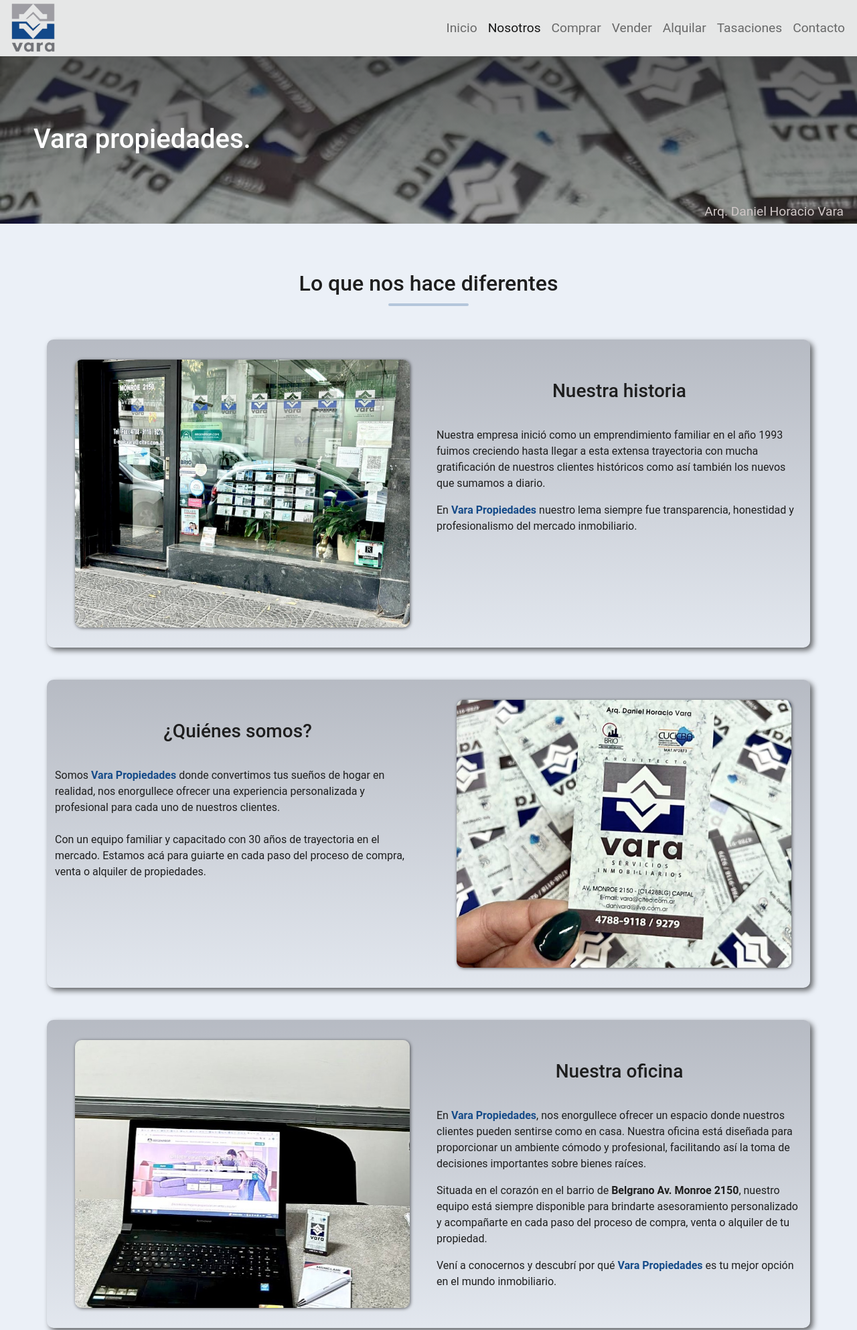
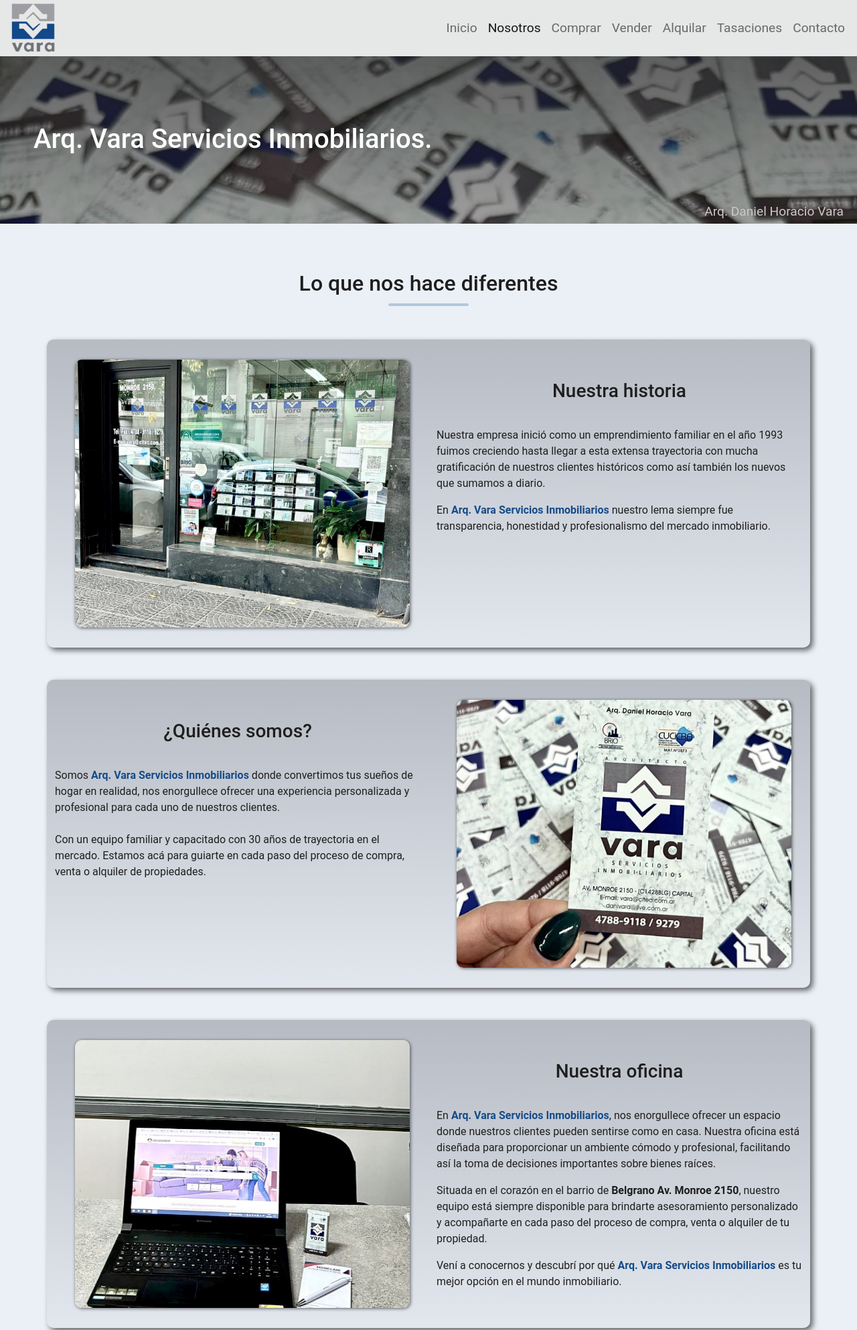
Before and after one commit to valen-gud/varaPropiedades, a website: page pages/nosotros.html in a window 1280 px wide. Shown: the top 1986 px of the page at 67% size. Drawn offline with Linux system fonts and the light colour scheme.

Commit message:
cambios 19-06

```diff
--- a/pages/nosotros.html
+++ b/pages/nosotros.html
@@ -49,7 +49,7 @@
         <main>
             <section class="seccionTituloh1">
               <div>
-                <h1 class="tituloH1">Vara propiedades.</h1>
+                <h1 class="tituloH1">Arq. Vara Servicios Inmobiliarios.</h1>
                 <p class="parrafoSeccionTitulo">Arq. Daniel Horacio Vara</p>
               </div>
             </section>
@@ -67,13 +67,13 @@
                  <div class="col-12 col-md-6">
                   <h3 class="tituloH3">Nuestra historia</h3>
                   <p>Nuestra empresa inició como un emprendimiento familiar en el año 1993 fuimos creciendo hasta llegar a esta extensa trayectoria con mucha gratificación de nuestros clientes históricos como así también los nuevos que sumamos a diario. </p>
-                    <p>En <span class="negrita">Vara Propiedades</span> nuestro lema siempre fue transparencia, honestidad y profesionalismo del mercado inmobiliario.</p>
+                    <p>En <span class="negrita">Arq. Vara Servicios Inmobiliarios</span> nuestro lema siempre fue transparencia, honestidad y profesionalismo del mercado inmobiliario.</p>
                 </div>
               </div>
               <div class="row align-items-start mt-5 divNosotros">
                 <div class="col-12 col-md-6">
                   <h3 class="tituloH3">¿Quiénes somos?</h3>
-                  <p>Somos <span class="negrita">Vara Propiedades</span> donde convertimos tus sueños de hogar en realidad, nos enorgullece ofrecer una experiencia personalizada y profesional para cada uno de nuestros clientes. <br><br> Con un equipo familiar y capacitado con 30 años de trayectoria en el mercado. Estamos acá para guiarte en cada paso del proceso de compra, venta o alquiler de propiedades.</p>
+                  <p>Somos <span class="negrita">Arq. Vara Servicios Inmobiliarios</span> donde convertimos tus sueños de hogar en realidad, nos enorgullece ofrecer una experiencia personalizada y profesional para cada uno de nuestros clientes. <br><br> Con un equipo familiar y capacitado con 30 años de trayectoria en el mercado. Estamos acá para guiarte en cada paso del proceso de compra, venta o alquiler de propiedades.</p>
                 </div>
                  <div class="col-12 col-md-6 text-center">
                   <img class="imgInmoviliaria" src="../assets/img/tarjetas6.jpg" alt="imgTarjetasVaraPropiedades">
@@ -85,9 +85,9 @@
                 </div>
                 <div class="col-12 col-md-6">
                   <h3 class="tituloH3">Nuestra oficina</h3>
-                  <p>En <span class="negrita">Vara Propiedades</span>, nos enorgullece ofrecer un espacio donde nuestros clientes pueden sentirse como en casa. Nuestra oficina está diseñada para proporcionar un ambiente cómodo y profesional, facilitando así la toma de decisiones importantes sobre bienes raíces.</p>
+                  <p>En <span class="negrita">Arq. Vara Servicios Inmobiliarios</span>, nos enorgullece ofrecer un espacio donde nuestros clientes pueden sentirse como en casa. Nuestra oficina está diseñada para proporcionar un ambiente cómodo y profesional, facilitando así la toma de decisiones importantes sobre bienes raíces.</p>
                   <p> Situada en el corazón en el barrio de <span class="bold">Belgrano Av. Monroe 2150</span>, nuestro equipo está siempre disponible para brindarte asesoramiento personalizado y acompañarte en cada paso del proceso de compra, venta o alquiler de tu propiedad.</p>
-                  <p> Vení a conocernos y descubrí por qué <span class="negrita">Vara Propiedades</span> es tu mejor opción en el mundo inmobiliario.</p>
+                  <p> Vení a conocernos y descubrí por qué <span class="negrita">Arq. Vara Servicios Inmobiliarios</span> es tu mejor opción en el mundo inmobiliario.</p>
                 </div>
               </div>
             </section>
@@ -119,7 +119,7 @@
                 </section>
                 <section class="col-12 col-md-4 footerCol">
                   <nav class="navFooter">
-                    <h4 class="tituloFooterIndex">VARA PROPIEDADES</h4>
+                    <h4 class="tituloFooterIndex">Arq. Vara Servicios Inmobiliarios</h4>
                     <ul class="navbar-nav">
                       <li class="nav-item">
                         <a class="nav-link" aria-current="page" href="../index.html">Inicio</a>
```
Also changed, not shown: index.html (+4 -4 lines), pages/alquilar.html (+2 -2 lines), pages/comprar.html (+1 -1 lines), pages/contacto.html (+2 -2 lines), pages/tasaciones.html (+1 -1 lines), pages/vender.html (+1 -1 lines).
